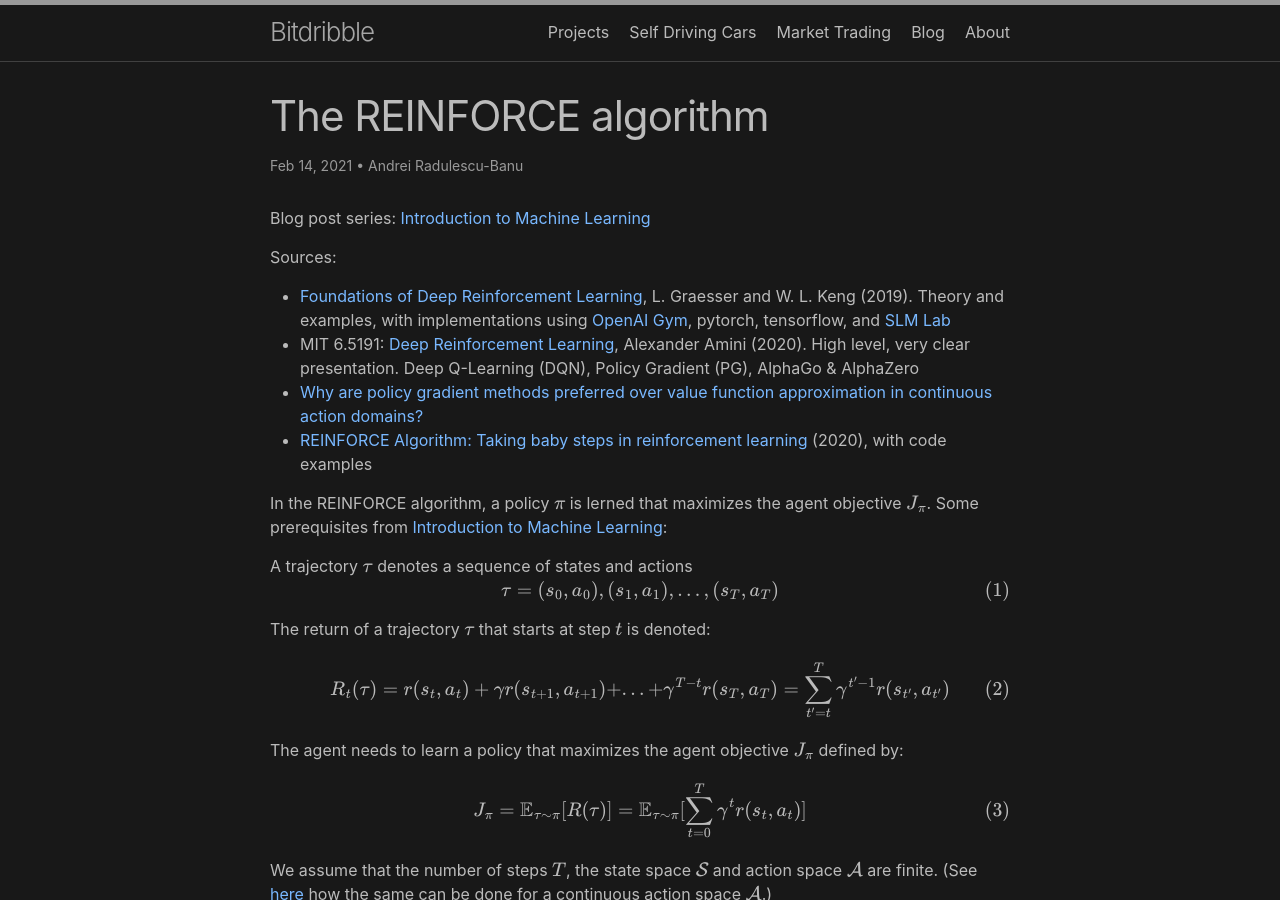
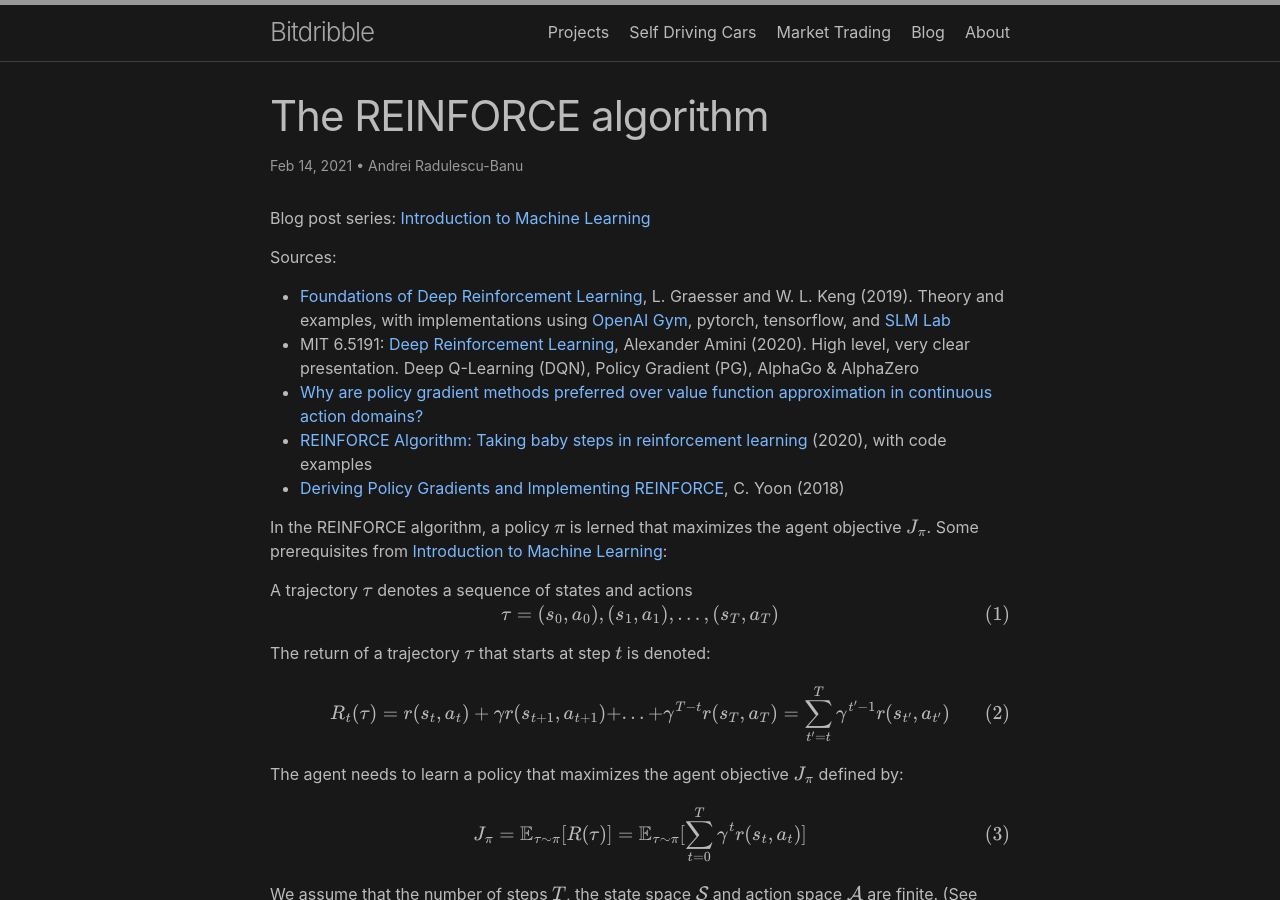
Before and after one commit to analytiq-hub/sigagent.github.io, a Jekyll site: the page built from machine_learning/_posts/2021-02-14-reinforce.md, in a window 1280 px wide and 900 px high. Built offline with Jekyll 4.4.1, drawn with Linux system fonts in a browser that asks for light colours; formulas are drawn with MathJax 3; a script that is not in the unit is left out.

Commit message:
*** empty log message ***

```diff
--- a/machine_learning/_posts/2021-02-14-reinforce.md
+++ b/machine_learning/_posts/2021-02-14-reinforce.md
@@ -13,6 +13,7 @@ Sources:
 * MIT 6.5191: [Deep Reinforcement Learning](https://www.youtube.com/watch?v=i6Mi2_QM3rA), Alexander Amini (2020). High level, very clear presentation. Deep Q-Learning (DQN), Policy Gradient (PG), AlphaGo & AlphaZero
 * [Why are policy gradient methods preferred over value function approximation in continuous action domains?](https://datascience.stackexchange.com/questions/25209/why-are-policy-gradient-methods-preferred-over-value-function-approximation-in-c/25212#25212)
 * [REINFORCE Algorithm: Taking baby steps in reinforcement learning](https://www.analyticsvidhya.com/blog/2020/11/reinforce-algorithm-taking-baby-steps-in-reinforcement-learning/) (2020), with code examples
+* [Deriving Policy Gradients and Implementing REINFORCE](https://medium.com/@thechrisyoon/deriving-policy-gradients-and-implementing-reinforce-f887949bd63), C. Yoon (2018)
 
 In the REINFORCE algorithm, a policy $$\pi$$ is lerned that maximizes the agent objective $$J_\pi$$. Some prerequisites from [Introduction to Machine Learning](2021-02-13-introduction_to_machine_learning.md):
 
```
